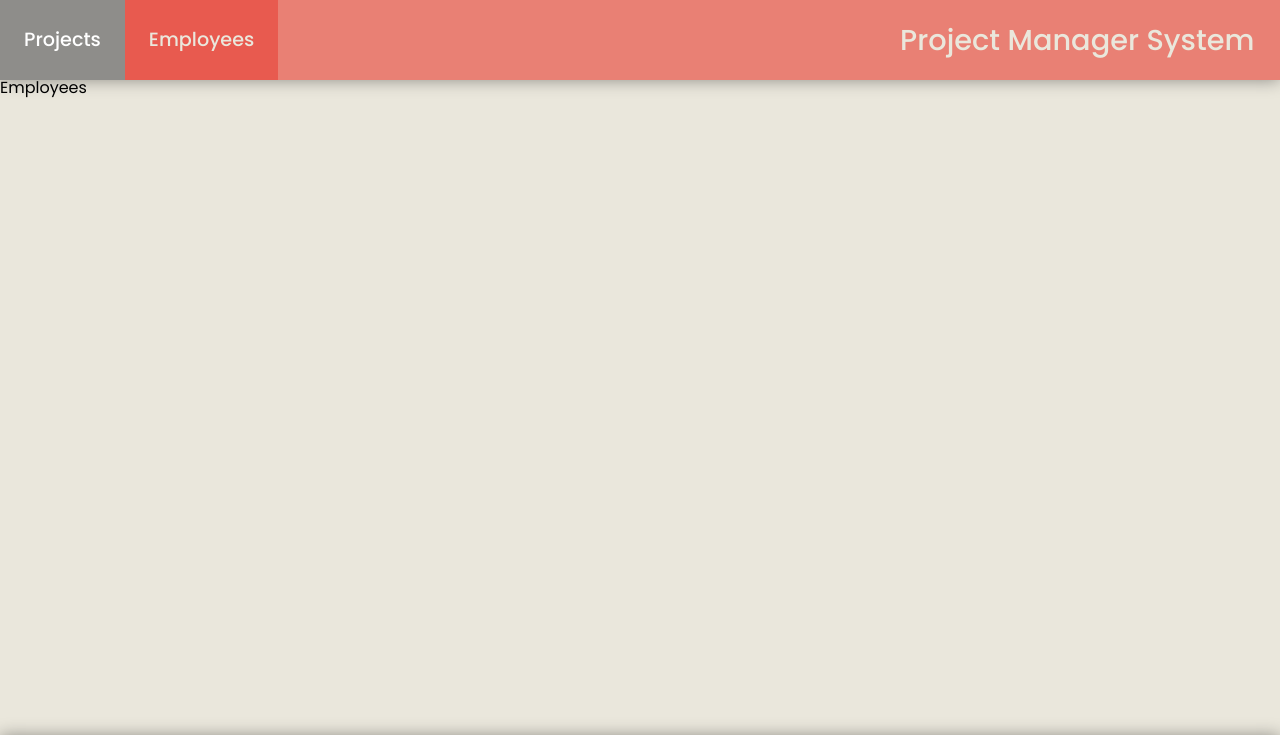
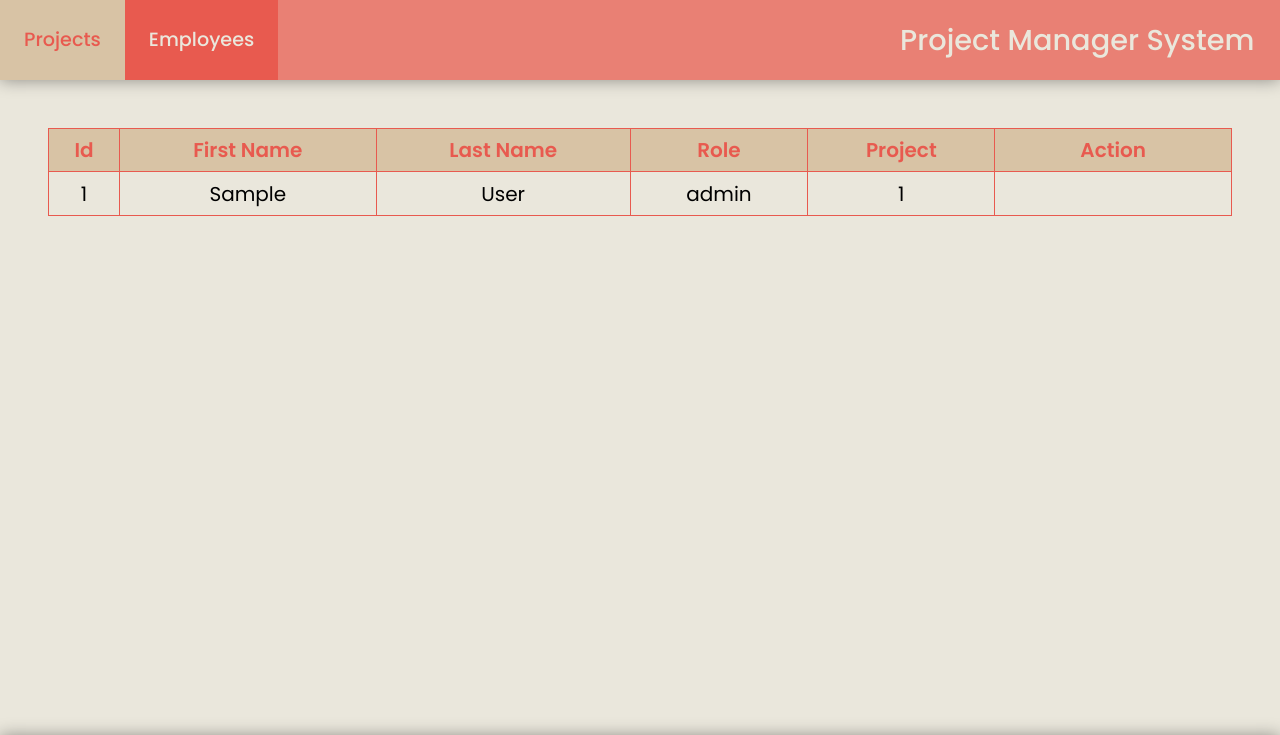
Before and after one commit to JulijaSt/ProjectManagerPHP, a PHP site: page /employees.php in a window 1280 px wide. Shown: the top 735 px of the page. Run offline with PHP 8.4, Linux system fonts and the light colour scheme; tables that the repository leaves empty or names only in its code hold one stand-in row (values such as "Sample post").

Commit message:
add data representation to table

```diff
--- a/assets/scss/components/_global.scss
+++ b/assets/scss/components/_global.scss
@@ -11,4 +11,5 @@ body {
 .main {
   min-height: calc(100vh - 9rem);
   background-color: $background;
+  padding: 3rem;
 }
--- a/assets/scss/components/_header.scss
+++ b/assets/scss/components/_header.scss
@@ -30,8 +30,8 @@
     }
 
     &:hover {
-      background-color: $grey;
-      color: $white;
+      background-color: $line;
+      color: $active;
     }
 
     &--active {
--- /dev/null
+++ b/assets/scss/components/_table.scss
@@ -0,0 +1,36 @@
+.data {
+  font-size: 1.25rem;
+  width: 100%;
+  max-width: 80rem;
+  margin: 0 auto;
+
+  &__head {
+    color: $active;
+    background-color: $line;
+    font-weight: 600;
+  }
+
+  &__row,
+  &__column {
+    border: 1px solid $active;
+    border-collapse: collapse;
+    padding: 0.7rem 1rem;
+    vertical-align: middle;
+    text-align: center;
+  }
+
+  &__column:first-child {
+    width: 6%;
+    text-align: center;
+  }
+
+  &__column:last-child {
+    width: 20%;
+  }
+
+  &__body-row {
+    &:hover {
+      background-color: $header;
+    }
+  }
+}
--- a/assets/scss/main.scss
+++ b/assets/scss/main.scss
@@ -2,3 +2,4 @@
 @import "components/_global.scss";
 @import "components/_header.scss";
 @import "components/_footer.scss";
+@import "components/_table.scss";
--- a/employees.php
+++ b/employees.php
@@ -1,3 +1,16 @@
+<?php
+$servername = "localhost";
+$username = "root";
+$password = "mysql";
+$dbname = "project_manager_php";
+
+$connection = mysqli_connect($servername, $username, $password, $dbname);
+
+if (!$connection) {
+    die("Connection failed: " . mysqli_connect_error());
+}
+?>
+
 <!DOCTYPE html>
 <html lang="en">
 
@@ -17,11 +30,52 @@
     ?>
 
     <main class="main">
-        <p>Employees</p>
+        <table class="data">
+            <thead class="data__head">
+                <tr class="data__row">
+                    <th class="data__column data__column--head">Id</th>
+                    <th class="data__column data__column--head">First Name</th>
+                    <th class="data__column data__column--head">Last Name</th>
+                    <th class="data__column data__column--head">Role</th>
+                    <th class="data__column data__column--head">Project</th>
+                    <th class="data__column data__column--head">Action</th>
+                </tr>
+            </thead>
+            <tbody class="data__body">
+                <?php
+                $sql = "SELECT employee_id, first_name, last_name, role, project_id FROM employees";
+                $result = mysqli_query($connection, $sql);
+                $idNo = 1;
+                if (mysqli_num_rows($result) > 0) {
+                    while ($row = mysqli_fetch_assoc($result)) {
+                        print("<tr class='data__body-row'>");
+                        print("<td class='data__column'>" . $idNo++ . "</td>");
+                        print("<td class='data__column'>" . $row["first_name"] . "</td>");
+                        print("<td class='data__column'>" . $row["last_name"] . "</td>");
+                        print("<td class='data__column'>" . $row["role"] . "</td>");
+                        print("<td class='data__column'>" . $row["project_id"] . "</td>");
+                        print("<td class='data__column'></td>");
+                        print("</tr>");
+                    }
+                } else {
+                    print("<tr class='data_body-row'>
+                            <td class='data__column'></td>
+                            <td class='data__column'></td>
+                            <td class='data__column'></td>
+                            <td class='data__column'></td>
+                            <td class='data__column'></td>
+                            <td class='data__column'></td>
+                        </tr>");
+                }
+                ?>
+            <tbody>
+        </table>
     </main>
 
     <?php
-    include "footer.php"
+    include "footer.php";
+
+    mysqli_close($connection);
     ?>
 </body>
 
```
Also changed, not shown: assets/css/main.css (+37 -2 lines), assets/dist/css/main.min.css (+1 -1 lines), index.php (+47 -2 lines), 2 other files.
